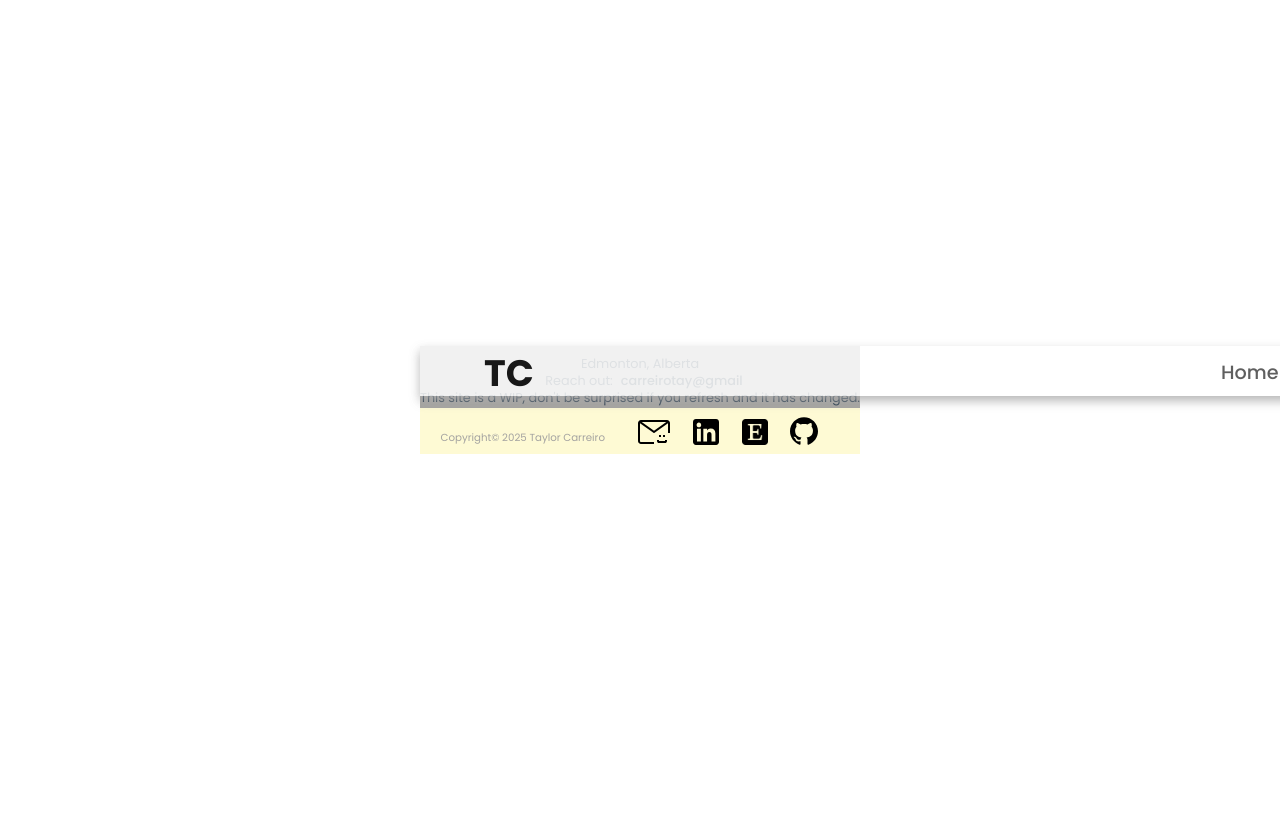
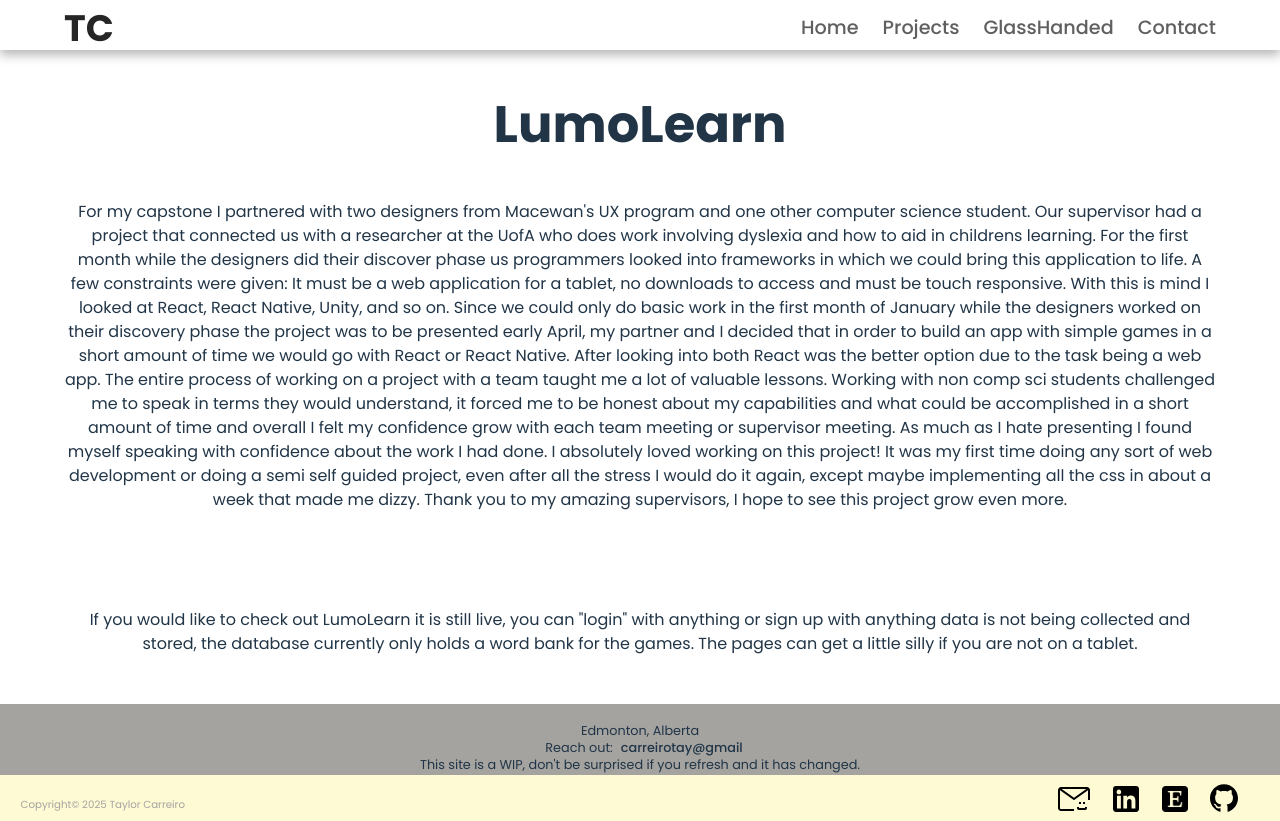
Before and after one commit to TayCarr/TayCarr.github.io, a React (Vite) app: page /Projects/LumoLearn in a window 1280 px wide. Before the commit the page ends 800 px from the top, so only its background shows below. Built offline with nearby package versions, Linux system fonts and the light colour scheme.

Commit message:
lumolearn page and description

```diff
--- a/src/App.jsx
+++ b/src/App.jsx
@@ -8,6 +8,7 @@ import ReactDOM from 'react-dom/client'
 import Header from "./common/header"
 import Footer from "./common/footer";
 import Projects from './components/Projects';
+import LumoLearn from './components/LumoLearn';
 
 import './App.css'
 
@@ -26,6 +27,8 @@ function App() {
         <Route path="/Homepage" element={<Homepage />} />
         <Route path="/Projects" element={<Projects />} />
         <Route path="/GlassHanded" element={<Painting />} />
+        <Route path="/Projects/LumoLearn" element={<LumoLearn />} />
+
 
       </Routes>
       <Footer />
--- /dev/null
+++ b/src/components/LumoLearn.jsx
@@ -0,0 +1,32 @@
+// src/components/Homepage.jsx
+import { useState } from 'react'
+import { Link } from 'react-router-dom';
+import EmblaCarousel from '../EmblaCarousel'
+
+import '../css/embla.css'
+import '../css/projects.css'
+
+
+function LumoLearn() {
+  return (
+    <div>
+
+      <h1 className='project-title'>LumoLearn</h1>
+      <p className='project-bio'>For my capstone I partnered with two designers from Macewan's UX program and one other computer science student. Our supervisor had a project that connected us with a researcher at the UofA who does work involving dyslexia and how to aid in childrens learning.
+      For the first month while the designers did their discover phase us programmers looked into frameworks in which we could bring this application to life.
+      A few constraints were given: It must be a web application for a tablet, no downloads to access and must be touch responsive.
+      With this is mind I looked at React, React Native, Unity, and so on. Since we could only do basic work in the first month of January while the designers worked on their discovery phase the project was to be presented early April, my partner and I decided that in order to build an app with simple games
+      in a short amount of time we would go with React or React Native. After looking into both React was the better option due to the task being a web app.
+      The entire process of working on a project with a team taught me a lot of valuable lessons. Working with non comp sci students challenged me to speak in
+      terms they would understand, it forced me to be honest about my capabilities and what could be accomplished in a short amount of time and overall I felt my confidence grow with each team meeting or supervisor meeting. As much as I hate presenting I found myself speaking with confidence about the work I had done.
+      I absolutely loved working on this project! It was my first time doing any sort of web development or doing a semi self guided project, even after all the stress I would do it again, except maybe implementing all the css in about a week that made me dizzy. Thank you to my amazing supervisors, I hope to see this project grow even more. </p>
+
+      <p className='project-bio'>If you would like to check out LumoLearn it is still live, you can "login" with anything or sign up with anything data is not being collected and stored, the database currently only holds a word bank for the games. The pages can get a little silly if you are not on a tablet.</p>
+
+
+    </div>
+
+  );
+}
+
+export default LumoLearn;
--- a/src/components/Projects.jsx
+++ b/src/components/Projects.jsx
@@ -123,7 +123,7 @@ const Projects = () => {
             <h1 className='project-title'>Project Showcase</h1>
             <p className='project-bio'>Here you can find examples of projects that I have worked on in the past, or am currently working on. Clicking on a project will bring up further information on that project (give me a minute to do this refer to footer disclaimer). As I work on more personal projects the hope is to cycle out the school projects and build upon the things I learnt in doing those projects.</p>
             <div className='lumo-container'>
-                <h2>LumoLearn</h2>
+            <li><Link to="/Projects/LumoLearn" >LumoLearn</Link></li>
                 <EmblaCarousel slides={SLIDES} options={OPTIONS} imageList={IMAGELIST} className='lumo-proj-car'/>
             </div>
             <div className='diver-container'>
```
Also changed, not shown: 15 other files (tests, documents, lock files or other folders).
